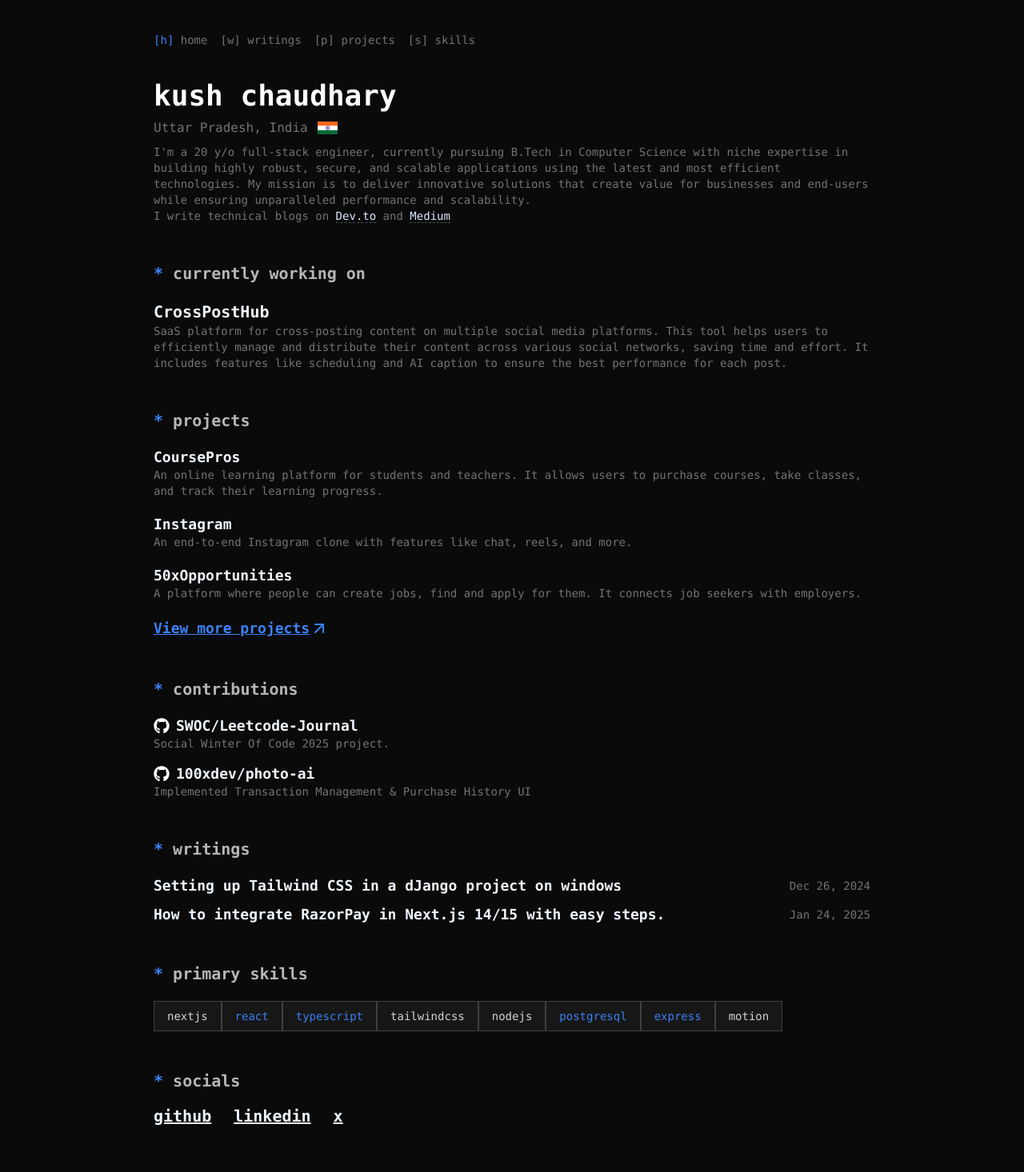
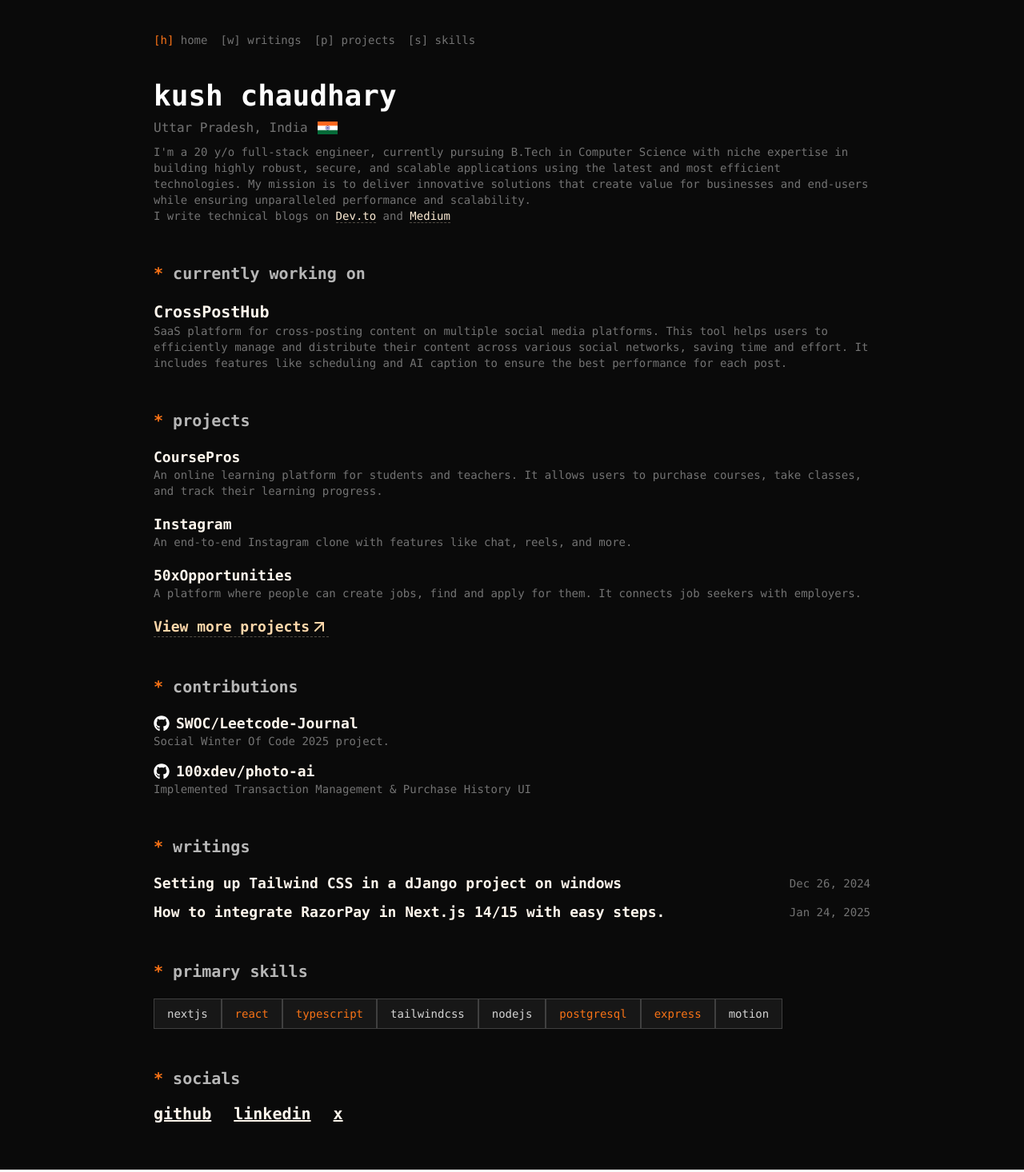
Before and after one commit to hanuchaudhary/PortfolioOg, a Next.js app: page / in a window 1280 px wide. Shown: the whole page at 80% size. Built offline with nearby package versions, Linux system fonts and the light colour scheme.

Commit message:
Update changes

```diff
--- a/src/components/H3Heading.tsx
+++ b/src/components/H3Heading.tsx
@@ -9,7 +9,7 @@
 }) {
   return (
     <h3
-      className={`md:text-[18px] text-base text-blue-50 font-semibold group-hover:text-blue-500 transition-colors duration-300 ${className}`}
+      className={`md:text-[18px] text-base text-orange-50 font-semibold group-hover:text-orange-500 transition-colors duration-300 ${className}`}
     >
       {children}
     </h3>
--- a/src/components/Info/Info.tsx
+++ b/src/components/Info/Info.tsx
@@ -28,7 +28,7 @@
         <a
           href="https://dev.to/hanuchaudhary"
           target="_blank"
-          className="text-blue-100 border-b border-blue-100/30 border-dashed leading-none hover:border-blue-100/70 transition-colors"
+          className="text-orange-100 border-b border-orange-100/30 border-dashed leading-none hover:border-orange-100/70 transition-colors"
         >
           Dev.to
         </a>{" "}
@@ -36,7 +36,7 @@
         <a
           href="https://medium.com/@kushchaudharyog"
           target="_blank"
-          className="text-blue-100 border-b border-blue-100/30 border-dashed leading-none hover:border-blue-100/70 transition-colors"
+          className="text-orange-100 border-b border-orange-100/30 border-dashed leading-none hover:border-orange-100/70 transition-colors"
         >
           Medium
         </a>
--- a/src/components/Info/SocialLinks.tsx
+++ b/src/components/Info/SocialLinks.tsx
@@ -21,7 +21,7 @@
           <a
             key={social.link}
             target="_blank"
-            className="group underline md:text-xl text-base font-semibold hover:text-blue-500 text-blue-50 transition-colors duration-300"
+            className="group underline md:text-xl text-base font-semibold hover:text-orange-500 text-orange-50 transition-colors duration-300"
             rel="noreferrer"
             href={social.link}
           >
--- a/src/components/Navbar.tsx
+++ b/src/components/Navbar.tsx
@@ -34,11 +34,11 @@
     <nav className="flex max-w-4xl mx-auto pb-8 text-sm text-muted-foreground items-center gap-4">
       {links.map(({ href, text, key }) => (
         <h4
-          className="hover:text-blue-500 sm:text-sm text-xs duration-300 transition-colors"
+          className="hover:text-orange-500 sm:text-sm text-xs duration-300 transition-colors"
           key={key}
         >
           <Link href={href}>
-            <span className={`${pathname === href && "text-blue-500"}`}>
+            <span className={`${pathname === href && "text-orange-500"}`}>
               [{key}]
             </span>{" "}
             {text}
--- a/src/components/Projects/CurrentProject.tsx
+++ b/src/components/Projects/CurrentProject.tsx
@@ -42,7 +42,7 @@
             <a
               target="_blank"
               href={currentProject.liveLink || currentProject.githubLink}
-              className="hover:text-blue-100 transition-colors"
+              className="hover:text-orange-100 transition-colors"
             >
               {currentProject.title}
             </a>
--- a/src/components/Projects/ProjectCard.tsx
+++ b/src/components/Projects/ProjectCard.tsx
@@ -6,15 +6,15 @@
 
 export default function ProjectCard(project: Project) {
   return (
-    <div className="border space-y-3 group border-muted-foreground/40 md:p-6 p-4 hover:border-blue-500 transition-colors duration-300">
+    <div className="border space-y-3 group border-muted-foreground/40 md:p-6 p-4 hover:border-orange-500 transition-colors duration-300">
       <a
         href={project.liveLink ? project.liveLink : project.githubLink}
         target="_blank"
         rel="noopener noreferrer"
         className="flex items-center justify-between"
       >
-        <h2 className="md:text-2xl text-xl font-semibold group-hover:text-blue-500 transition-colors duration-300">{project.title}</h2>
-        <ArrowUpRight className="w-6 h-6 group-hover:text-blue-500 transition-colors duration-300" />
+        <h2 className="md:text-2xl text-xl font-semibold group-hover:text-orange-500 transition-colors duration-300">{project.title}</h2>
+        <ArrowUpRight className="w-6 h-6 group-hover:text-orange-500 transition-colors duration-300" />
       </a>
       <Description>
         {project.description}
--- a/src/components/Projects/ProjectSection.tsx
+++ b/src/components/Projects/ProjectSection.tsx
@@ -14,7 +14,7 @@
           <ProjectTile key={index} project={project} />
         ))}
       </div>
-      <Link href="/projects" className="flex items-center text-lg font-semibold text-blue-500 underline">
+      <Link href="/projects" className="flex items-center text-lg font-semibold text-orange-200 border-b border-orange-100/30 border-dashed w-max leading-none hover:text-orange-500 hover:border-orange-500 duration-300 transition-colors">
         View more projects <ArrowUpRight />
       </Link>
     </div>
--- a/src/components/Projects/ProjectTile.tsx
+++ b/src/components/Projects/ProjectTile.tsx
@@ -20,7 +20,7 @@
         <H3Heading>{project.title}</H3Heading>
         <Description>{project.description}</Description>
       </div>
-      <span className="absolute top-0 right-0 text-blue-500 font-semibold opacity-0 group-hover:opacity-100 transition-opacity duration-300">
+      <span className="absolute top-0 right-0 text-orange-500 font-semibold opacity-0 group-hover:opacity-100 transition-opacity duration-300">
         <ArrowUpRight />
       </span>
     </a>
--- a/src/components/Skills/SkillTag.tsx
+++ b/src/components/Skills/SkillTag.tsx
@@ -23,8 +23,8 @@
     <span
       className={`
         md:text-sm text-xs
-        ${isHighlighted ? "text-blue-500" : "text-neutral-300"}
-        bg-neutral-900 border hover:text-blue-500
+        ${isHighlighted ? "text-orange-500" : "text-neutral-300"}
+        bg-neutral-900 border hover:text-orange-500
         transition-colors duration-300 border-neutral-700
         px-4 py-2 flex items-center justify-center select-none
       `}
--- a/src/components/Skills/SkillsSection.tsx
+++ b/src/components/Skills/SkillsSection.tsx
@@ -1,4 +1,3 @@
-import { skillsData } from "@/Data/data";
 import React from "react";
 import { SkillTag } from "./SkillTag";
 import { H2Heading } from "../H2Heading";
--- a/src/components/Star.tsx
+++ b/src/components/Star.tsx
@@ -2,6 +2,6 @@
 
 export function Star() {
   return (
-    <span className='text-blue-500'>*</span>
+    <span className='text-orange-500'>*</span>
   )
 }
```
